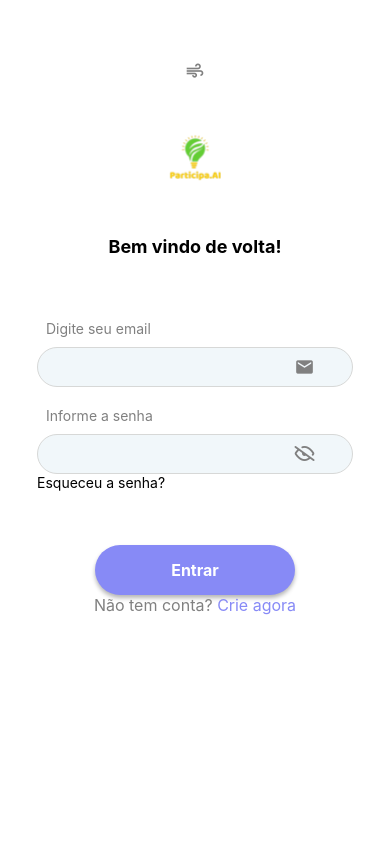
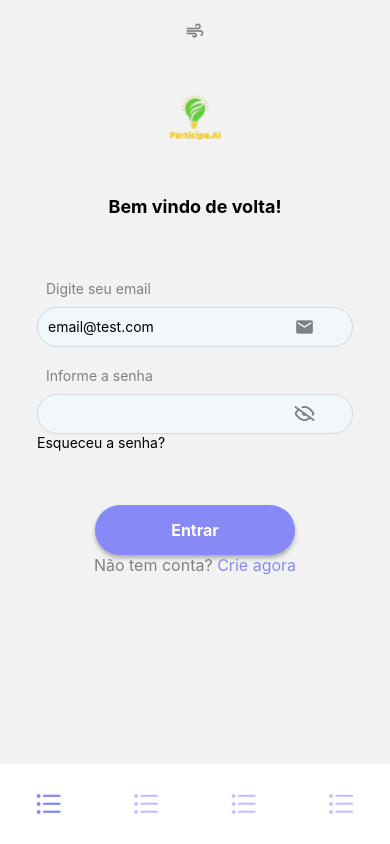
Before and after one commit to herculesoliveira40/appParticipa_Ai, a React Native app: screen /BottomRoutes in a window 390 px wide. Built offline with nearby package versions, Linux system fonts and the light colour scheme.

Commit message:
navigation

```diff
--- a/App.tsx
+++ b/App.tsx
@@ -1,15 +1,15 @@
 import './gesture-handler';
 
-import { StatusBar } from 'expo-status-bar';
 import { StyleSheet, Text, View } from 'react-native';
-import Login from './src/pages/login';
 
 import Routes from './src/routes/index.routes';
 import { NavigationContainer } from '@react-navigation/native';
 
 export default function App() {
   return (
-    <Login />
+    <NavigationContainer>
+      <Routes />
+    </NavigationContainer>
   );
 }
 
--- /dev/null
+++ b/src/components/CustomTabBar/index.tsx
@@ -0,0 +1,44 @@
+import React from "react";
+import {  TouchableHighlightProps, TouchableOpacity, Text, View} from "react-native";
+import { style } from './styles';
+import { AntDesign, MaterialIcons, Octicons } from '@expo/vector-icons';
+import { themas } from '../../../global/themes';
+
+
+export default ({ state, navigation }: any)=>{
+    const go=((screenName:string)=>{
+        navigation.navigate(screenName);
+    })
+    return (
+       <View style={style.tabArea}>
+            <TouchableOpacity style={style.tabItem} onPress={()=>go('Login')}>
+                <AntDesign
+                    name="bars"
+                    style={{opacity:state.index===0?1:0.5,color:themas.Colors.primary,fontSize:32}}
+                />
+            </TouchableOpacity>
+            <TouchableOpacity style={style.tabItem} onPress={()=>go('Dashboard')}>
+                <AntDesign
+                    name="bars"
+                    style={{opacity:state.index===1?1:0.5,color:themas.Colors.primary,fontSize:32}}
+                />
+            </TouchableOpacity>
+            <TouchableOpacity style={style.tabItem} onPress={()=>go('Educ')}>
+                <AntDesign
+                    name="bars"
+                    style={{opacity:state.index===2?1:0.5,color:themas.Colors.primary,fontSize:32}}
+                />
+            </TouchableOpacity>
+            <TouchableOpacity style={style.tabItem} onPress={()=>go('User')}>
+                <AntDesign
+                    name="bars"
+                    style={{opacity:state.index===3?1:0.5,color:themas.Colors.primary,fontSize:32}}
+                />
+            </TouchableOpacity>
+
+       </View>
+    );
+}
+
+
+//40 https://www.youtube.com/watch?v=1iYA1Qf_2UI&list=PLN5FV-HmjCA8UKWLep7O31PtQYqML8-Wd&index=2&ab_channel=CaioeduardoDev
--- /dev/null
+++ b/src/components/CustomTabBar/styles.ts
@@ -0,0 +1,16 @@
+import { StyleSheet } from "react-native";
+import { themas } from "../../../global/themes";
+
+
+export const style = StyleSheet.create({
+    tabArea: {
+        flexDirection: 'row',
+        height: 80,
+        justifyContent: 'space-around',
+    },
+    tabItem: {
+        flex: 1,
+        justifyContent: 'center',
+        alignItems: 'center',
+    },
+});
--- a/src/pages/dashboard/index.tsx
+++ b/src/pages/dashboard/index.tsx
@@ -1,15 +1,16 @@
 import React  from 'react';
 import { Text, TextInput, View, Image, TouchableOpacity, Alert, ActivityIndicator} from 'react-native';
-import { style } from './styles';
 import {MaterialIcons} from '@expo/vector-icons';
 import { themas } from '../../../global/themes';
 
 
-export default function DashBoard() {
+export default function Dashboard() {
     return (
-        <Text>
-            Tela DashBoard
-        </Text>
+       <View style={{flex:1, justifyContent:'center', alignItems:'center'}}>
+             <Text>
+                Tela Dashboard
+            </Text>
+       </View>
 
     )
 }
--- a/src/pages/educ/index.tsx
+++ b/src/pages/educ/index.tsx
@@ -7,9 +7,11 @@ import { themas } from '../../../global/themes';
 
 export default function Educ() {
     return (
-        <Text>
-            Tela Educ
-        </Text>
+        <View style={{flex:1, justifyContent:'center', alignItems:'center'}}>
+              <Text>
+                 Tela Educacao
+             </Text>
+        </View>
 
-    )
-}
+     )
+ }
--- a/src/pages/login/index.tsx
+++ b/src/pages/login/index.tsx
@@ -10,8 +10,8 @@ import { Input } from '../../components/Input';
 import { Button } from '../../components/Button';
 
 export default function Login() {
-
-  const [email, setEmail] = useState('');
+  const navigation = useNavigation<NavigationProp<any>>();
+  const [email, setEmail] = useState('email@test.com');
   const [password, setPassword] = useState('');
   const [showPassword, setShowPassword] = useState(true);
   const [loading, setLoading] = useState(false);
@@ -30,6 +30,8 @@ export default function Login() {
           if (email === 'email@test.com' && password === '1234') {
             console.log('Logado com sucesso :D');
             Alert.alert('Logado com sucesso :D');
+            navigation.navigate('BottomRoutes'); //mudar para a tela desejada
+           //return navigation.reset({routes:[{name :'BottomRoutes'}]});
           } else {
             Alert.alert('Atenção', 'Usuário não encontrado');
           }
--- a/src/pages/user/index.tsx
+++ b/src/pages/user/index.tsx
@@ -3,3 +3,15 @@ import { Text, TextInput, View, Image, TouchableOpacity, Alert, ActivityIndicato
 import { style } from './styles';
 import {MaterialIcons} from '@expo/vector-icons';
 import { themas } from '../../../global/themes';
+
+
+export default function User() {
+    return (
+        <View style={{flex:1, justifyContent:'center', alignItems:'center'}}>
+              <Text>
+                 Tela Usuario perfil
+             </Text>
+        </View>
+
+     )
+ }
--- a/src/routes/bottom.routes.tsx
+++ b/src/routes/bottom.routes.tsx
@@ -1,16 +1,37 @@
 import { createBottomTabNavigator } from '@react-navigation/bottom-tabs';
+import Login from '../pages/login';
+import Dashboard from '../pages/dashboard';
 import Educ from '../pages/educ';
-import DashBoard from '../pages/dashboard';
-import Login from '../pages/login';
+import User from '../pages/user';
+import CustomTabBar from '../components/CustomTabBar';
 
 const Tab = createBottomTabNavigator();
 
     export default function BottomRoutes() {
         return(
-            <Tab.Navigator>
-                <Tab.Screen name="Login" component={Login} options={{ headerTitle: 'Login' }} />
-                <Tab.Screen name="DashBoard" component={DashBoard} options={{ headerTitle: 'Dashboard' }} />
-                <Tab.Screen name="Educ" component={Educ} options={{ headerTitle: 'Educ' }} />
+            <Tab.Navigator
+            screenOptions={{
+                headerShown: false
+            }}
+            tabBar={props=><CustomTabBar {...props}/>}
+            >
+                <Tab.Screen
+                    name="Login"
+                    component={Login} options={{ headerTitle: 'Login' }}
+                />
+                <Tab.Screen
+                    name="Dashboard"
+                    component={Dashboard} options={{ headerTitle: 'Dashboard' }}
+                />
+
+                <Tab.Screen
+                    name="Educ"
+                    component={Educ} options={{ headerTitle: 'Educ' }}
+                />
+                <Tab.Screen
+                    name="User"
+                    component={User} options={{ headerTitle: 'User' }}
+                />
             </Tab.Navigator>
         );
     }
--- a/src/routes/index.routes.tsx
+++ b/src/routes/index.routes.tsx
@@ -12,12 +12,15 @@ export default function Routes() {
         <Stack.Navigator
             initialRouteName="Login"
             screenOptions={{
-                headerShown: false
-            }
-        }>
+                headerShown: false,
+                cardStyle: {
+                    backgroundColor: "#FFF"
+                }
+            }}
+        >
             <Stack.Screen name="Login" component={Login} options={{ headerTitle: 'Login' }} />
-           {/*  <Stack.Screen name="BottomRoutes" component={BottomRoutes} options={{ headerTitle: 'BottomRoutes' }} />
-             <Stack.Screen name="Educ" component={Educ} options={{ headerTitle: 'Educ' }} /> */}
+            <Stack.Screen name="BottomRoutes" component={BottomRoutes} options={{ headerTitle: 'BottomRoutes' }} />
+            {/* <Stack.Screen name="Educ" component={Educ} options={{ headerTitle: 'Educ' }} /> */}
         </Stack.Navigator>
     )
 }
```
Also changed, not shown: src/pages/home/index.tsx (+7 -5 lines).
